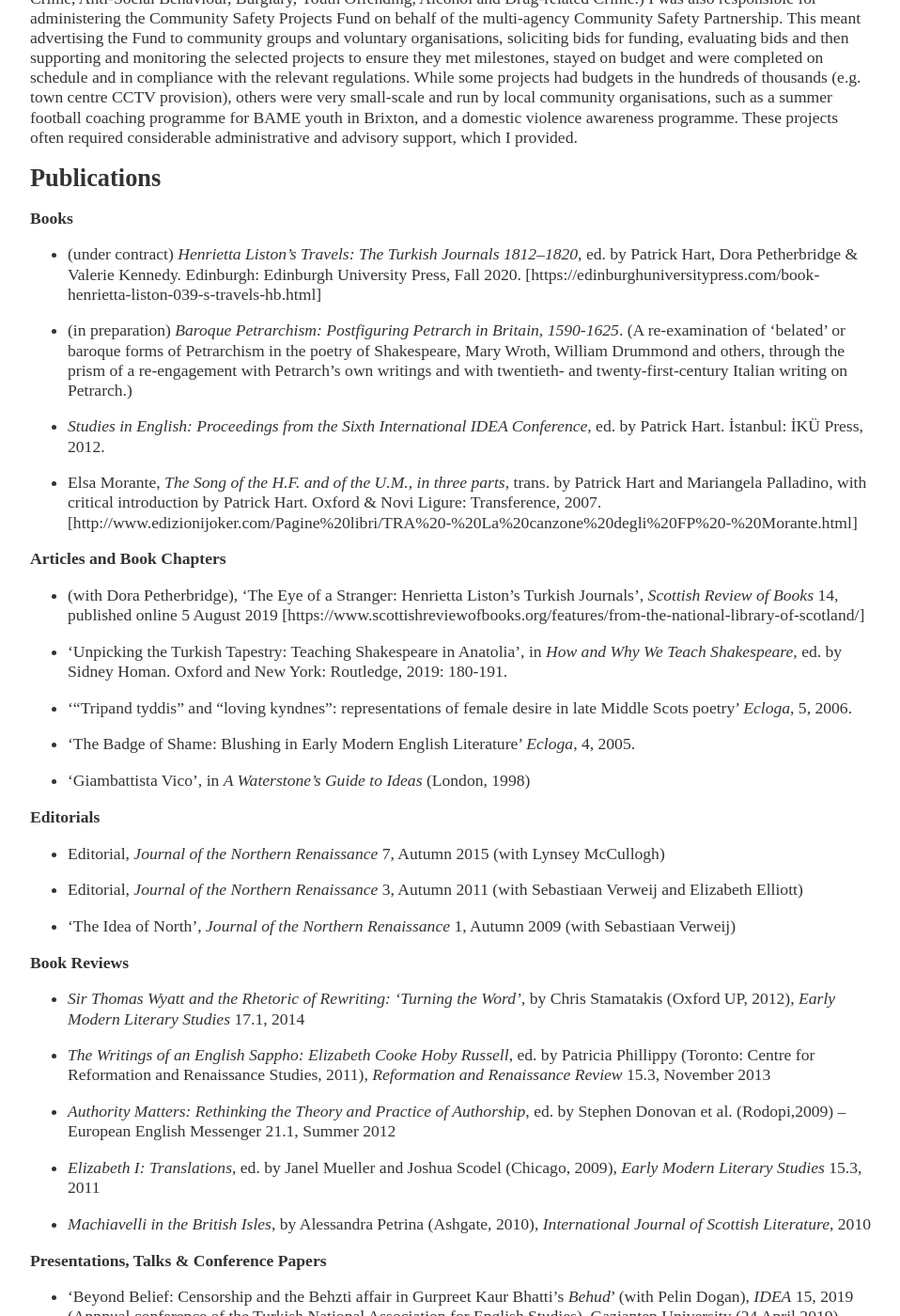
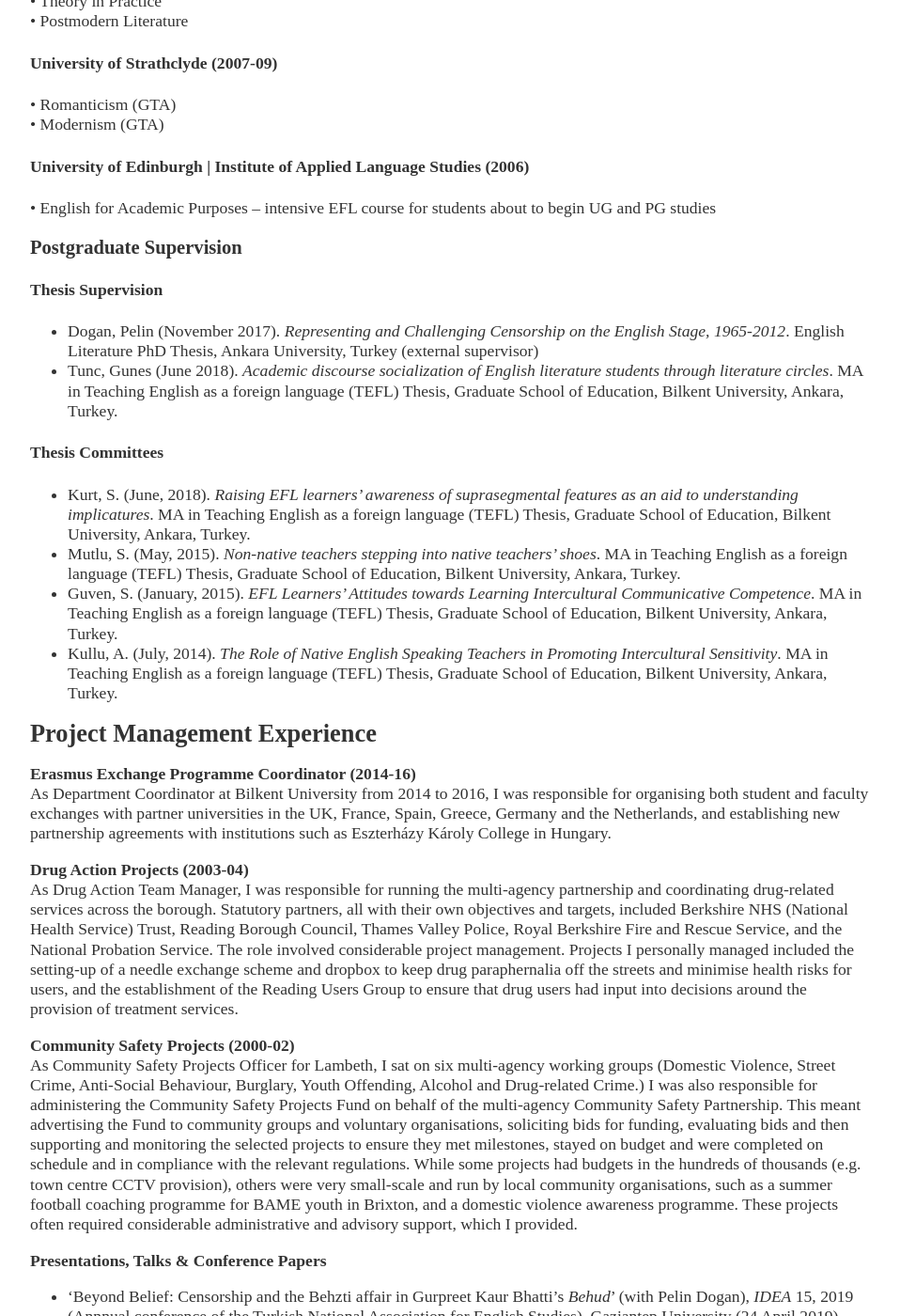
Before and after one commit to scassacocchi/scassacocchi.github.io, a Jekyll site: the page built from cv/index.md, in a window 1280 px wide and 1400 px high, scrolled down 4092 px. Shown: the whole window at 94% size, without its empty margins (160-1118 px from the left). Built offline with Jekyll 4.4.1, drawn with Linux system fonts in a browser that asks for light colours; some of the changed text lies outside the part shown.

Commit message:
Update index.md

```diff
--- a/cv/index.md
+++ b/cv/index.md
@@ -152,49 +197,7 @@ As Drug Action Team Manager, I was responsible for running the multi-agency part
 **Community Safety Projects (2000-02)**
 As Community Safety Projects Officer for Lambeth, I sat on six multi-agency working groups (Domestic Violence, Street Crime, Anti-Social Behaviour, Burglary, Youth Offending, Alcohol and Drug-related Crime.) I was also responsible for administering the Community Safety Projects Fund on behalf of the multi-agency Community Safety Partnership. This meant advertising the Fund to community groups and voluntary organisations, soliciting bids for funding, evaluating bids and then supporting and monitoring the selected projects to ensure they met milestones, stayed on budget and were completed on schedule and in compliance with the relevant regulations. While some projects had budgets in the hundreds of thousands (e.g. town centre CCTV provision), others were very small-scale and run by local community organisations, such as a summer football coaching programme for BAME youth in Brixton, and a domestic violence awareness programme. These projects often required considerable administrative and advisory support, which I provided.
 
-## Publications
 
-**Books**
-
-- (under contract) _Henrietta Liston’s Travels: The Turkish Journals 1812–1820_, ed. by Patrick Hart, Dora Petherbridge & Valerie Kennedy. Edinburgh: Edinburgh University Press, Fall 2020. [https://edinburghuniversitypress.com/book-henrietta-liston-039-s-travels-hb.html]
-
-- (in preparation) _Baroque Petrarchism: Postfiguring Petrarch in Britain, 1590-1625_. (A re-examination of ‘belated’ or baroque forms of Petrarchism in the poetry of Shakespeare, Mary Wroth, William Drummond and others, through the prism of a re-engagement with Petrarch’s own writings and with twentieth- and twenty-first-century Italian writing on Petrarch.)
-
-- _Studies in English: Proceedings from the Sixth International IDEA Conference_, ed. by Patrick Hart. İstanbul: İKÜ Press, 2012.
-
-- Elsa Morante, _The Song of the H.F. and of the U.M., in three parts_, trans. by Patrick Hart and Mariangela Palladino, with critical introduction by Patrick Hart. Oxford & Novi Ligure: Transference, 2007. [http://www.edizionijoker.com/Pagine%20libri/TRA%20-%20La%20canzone%20degli%20FP%20-%20Morante.html]
-
-**Articles and Book Chapters**
-
-- (with Dora Petherbridge), 'The Eye of a Stranger: Henrietta Liston’s Turkish Journals', _Scottish Review of Books_ 14, published online 5 August 2019 [https://www.scottishreviewofbooks.org/features/from-the-national-library-of-scotland/]
-
-- 'Unpicking the Turkish Tapestry: Teaching Shakespeare in Anatolia', in _How and Why We Teach Shakespeare_, ed. by Sidney Homan. Oxford and New York: Routledge, 2019: 180-191.
-
-- ‘“Tripand tyddis” and “loving kyndnes”: representations of female desire in late Middle Scots poetry’ _Ecloga_, 5, 2006.
-
-- ‘The Badge of Shame: Blushing in Early Modern English Literature’ _Ecloga_, 4, 2005.
-
-- ‘Giambattista Vico’, in _A Waterstone’s Guide to Ideas_ (London, 1998)
-
-**Editorials**
-
-- Editorial, _Journal of the Northern Renaissance_ 7, Autumn 2015 (with Lynsey McCullogh)
-
-- Editorial, _Journal of the Northern Renaissance_ 3, Autumn 2011 (with Sebastiaan Verweij and Elizabeth Elliott)
-
-- 'The Idea of North', _Journal of the Northern Renaissance_ 1, Autumn 2009 (with Sebastiaan Verweij)
-
-**Book Reviews**
-
-- _Sir Thomas Wyatt and the Rhetoric of Rewriting: ‘Turning the Word’_, by Chris Stamatakis (Oxford UP, 2012), _Early Modern Literary Studies_ 17.1, 2014
-
-- _The Writings of an English Sappho: Elizabeth Cooke Hoby Russell_, ed. by Patricia Phillippy (Toronto: Centre for Reformation and Renaissance Studies, 2011), _Reformation and Renaissance Review_ 15.3, November 2013
-
-- _Authority Matters: Rethinking the Theory and Practice of Authorship_, ed. by Stephen Donovan et al. (Rodopi,2009) – European English Messenger 21.1, Summer 2012
-
-- _Elizabeth I: Translations_, ed. by Janel Mueller and Joshua Scodel (Chicago, 2009), _Early Modern Literary Studies_ 15.3, 2011
-
-- _Machiavelli in the British Isles_, by Alessandra Petrina (Ashgate, 2010), _International Journal of Scottish Literature_, 2010
 
 **Presentations, Talks & Conference Papers**
 
```
Also changed, not shown: other parts of cv/index.md (+70 -25 lines).
